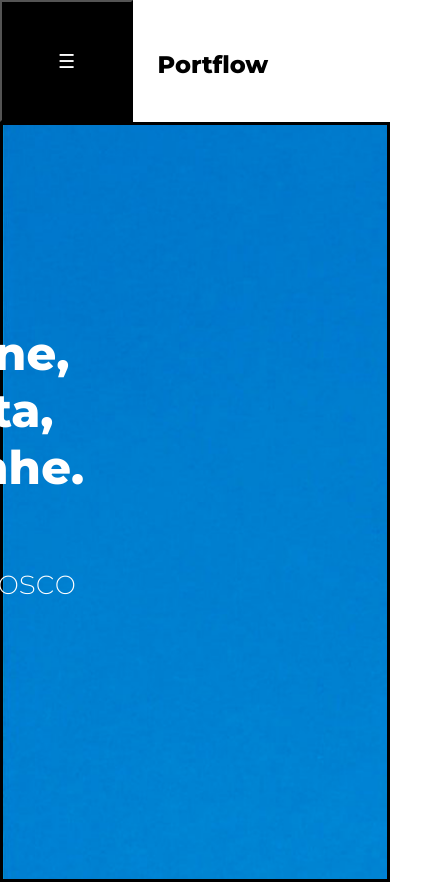
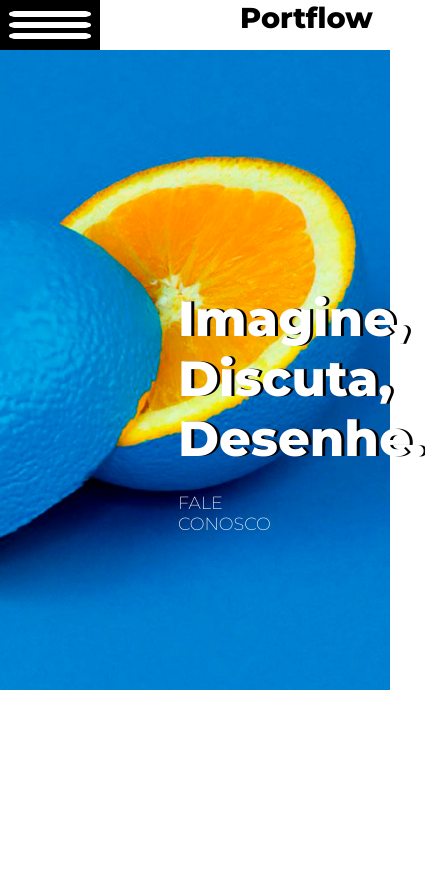
Before and after one commit to joaofeliperutowitsch/Portflow, a plain HTML site: page index.html in a window 390 px wide. Shown: the whole page, 425 px wide, since content can reach past the window. After the commit the page ends 844 px from the top, so only its background shows below. Drawn offline with Linux system fonts and the light colour scheme.

Commit message:
finalizing the header

```diff
--- a/index.html
+++ b/index.html
@@ -9,29 +9,29 @@
 </head>
 <body>
     <header>
-        <section class="top-header">
-            <div class="menu_logo">
-                <h1>Portflow</h1>
-                <button class="menu-nav">☰</button>
+        <section class="top_header">
+            <div class="top_header--mobile">
+                <h1 class="top_h1">Portflow</h1>
+                <img src="img/menu_mobile.png" alt="" class="menu-nav">
             </div>
             <nav>
-                <ul>
-                    <a href="#" class="header_nave"><li>Home</li></a>
-                    <a href="#" class="header_nave"><li>Blog</li></a>
-                    <a href="#" class="header_nave"><li>Valores</li></a>
-                    <a href="#" class="header_nave"><li>Portfólio</li></a>
-                    <a href="#" class="header_nave"><li>Contato</li></a>
+                <ul class="menu_ul">
+                    <a href="#" class="header_nav"><li>Home</li></a>
+                    <a href="#" class="header_nav"><li>Blog</li></a>
+                    <a href="#" class="header_nav"><li>Valores</li></a>
+                    <a href="#" class="header_nav"><li>Portfólio</li></a>
+                    <a href="#" class="header_nav"><li>Contato</li></a>
                 </ul>
             </nav>
         </section>
+        <section class="banner_header">
+            <div class="banner_text">
+                <h2>Imagine, Discuta, Desenhe.</h2>
+                <p>Fale Conosco</p>
+            </div>
+        </section>
     </header>
     <main>
-        <section class="banner_main">
-            <div class="banner_text">
-                <h2>Imagine, Discuta, Desenhe.</h2>
-                <p>Fale conosco</p>
-            </div>
-        </section>
     </main>
 </body>
 </html>
--- a/style.css
+++ b/style.css
@@ -8,64 +8,59 @@
 }
 
 header{
+    flex-direction: column;
     max-width: 1366px;
-    flex-direction: column;
     width: 100%;
-    justify-content: space-between;
-    display: flex;
 }
 
-header section{
-    position: fixed;
+.top_header{
+    width: 100%;
+    display: flex;
+    align-items: center;
+    justify-content: space-between;
     text-align: center;
-    height: 122px;
-    align-items: center;
-    width: 100%;
-    justify-content: space-between;
-    display: flex;
 }
 
-.menu_logo{
-    height: 100%;
+.top_header--mobile{
+    position: relative;
     display: flex;
+    align-items: baseline;
+    align-items: stretch;
     flex-direction: row-reverse;
 }
 
 h1{
-    height: 50%;
-    align-items: center;
-    font-weight: 700;
-    margin-left: 6.24vw;
-    margin-top: 50px;
+    margin-left: 140px;
+    font-size: 2.5rem;
 }
 
 .menu-nav{
     display: none;
-    cursor: pointer;
+    border: solid;
     background-color: black;
-    color: white;
-    padding: 0.2rem 3.5rem;
-    font-size: 1.2rem;
-    height: 100%;
+    width: 200px;
 
 }
 
+.top_header nav{
+    display: flex;
+}
+
 header nav{
-    padding: 20px;
-    width: 60.4vw;
-    height: 4.8vh;
+    width: 50%;
+    margin-top: 47px;
+}
+
+.header_nav{
+    text-decoration: none;
+    color: black;
 }
 
 header ul{
-    justify-content: center;
+    justify-content: end;
     display: flex;
     list-style: none;
 
-}
-
-.header_nave{
-    text-decoration: none;
-    color: black;
 }
 
 header li{
@@ -79,62 +74,109 @@ header li:hover{
     font-weight: 700;
 }
 
-@media(max-width:1024px){
-
-
-    .menu-nav{
-        display: initial;
-    }
-
-    header li{
-        display: none;
-    }
-}
-
-main{
-    max-width: 1366px;
-    width: 100%;
-    display: flex;
-    flex-direction: colum
-}
-
-.banner_main{
-    position: relative;
-    width: 100vw;
-    height: 90vh;
-    border: solid;
-    background-image: url('img/urn_aaid_sc_US_13ead2e1-3ac9-44a1-b4cb-14736da07bb0.png');
+.banner_header{
+    background-image: url('img/banner_header.png');
     background-repeat: no-repeat;
-    background-size: cover;
-    margin-top: 122px;
+    background-position: center;
+    padding: 300px 0;
 }
 
 .banner_text{
-    position: absolute;
-    top: 200px;
-    right: 300px;
-    max-width: 1366px;
+    width: 70vw;
+    height: 400px;
     margin: 0 auto;
 }
 
 .banner_text h2{
-    font-size: 2.9rem;
-    width: 60vw;
+    font-size: 3.9rem;
     font-weight: bolder;
     color: white;
+    text-shadow: 1px 0 black;
 }
 
 .banner_text p{
     font-size: 2.2rem;
     margin-top: 4rem;
+    text-transform: uppercase;
     font-weight: 200;
     color: white;
 }
 
-@media(max-width:771){
-    .banner_text{
-        top: 200px;
-        right: 50px;
+@media(max-width:1100px){
+    .footer-box img{
+        width: 30px;
+        height: 30px;
     }
 
+    .footer-txt{
+        width: 100%;
+    }
+
+    header nav{
+        margin-right: 9vw;
+    }
 }
+
+@media(min-width:1500px){
+    header nav{
+        margin-right: 550px;
+    }
+}
+
+@media(max-width:920px){
+
+    header li{
+        display: none;
+    }
+
+    .menu-nav{
+        display: initial;
+        width: 100px;
+        height: 50px;
+    }
+
+    .top_header{
+        height: 20opx;
+        background-color: white;
+    }
+
+    .top_h1{
+        font-size: 1.8rem;
+    }
+
+
+    .img-box img{
+        width: 300px;
+    }
+
+    .banner_header{
+        height: 640px;
+        padding: 0;
+        background-position-x: 84%;
+        background-size: cover;
+    }
+
+    .banner_text{
+        margin-left: 100px;
+        position: relative;
+        top: 10rem;
+        margin: left 200px;
+        padding: 20vw;
+    }
+
+    .banner_text h2{
+        font-size: 3.1rem;
+        text-shadow: 3px 0 black;
+    }
+
+    .banner_text p{
+        font-size: 1.1rem;
+        margin-top: 1.5rem;
+    }
+}
+
+@media(min-width:922px){
+    .top_header{
+        position: fixed;
+    }
+}
```
Also changed, not shown: img/banner_header.png (renamed from img/urn_aaid_sc_US_13ead2e1-3ac9-44a1-b4cb-14736da07bb0.png), img/menu_mobile.png (added).
